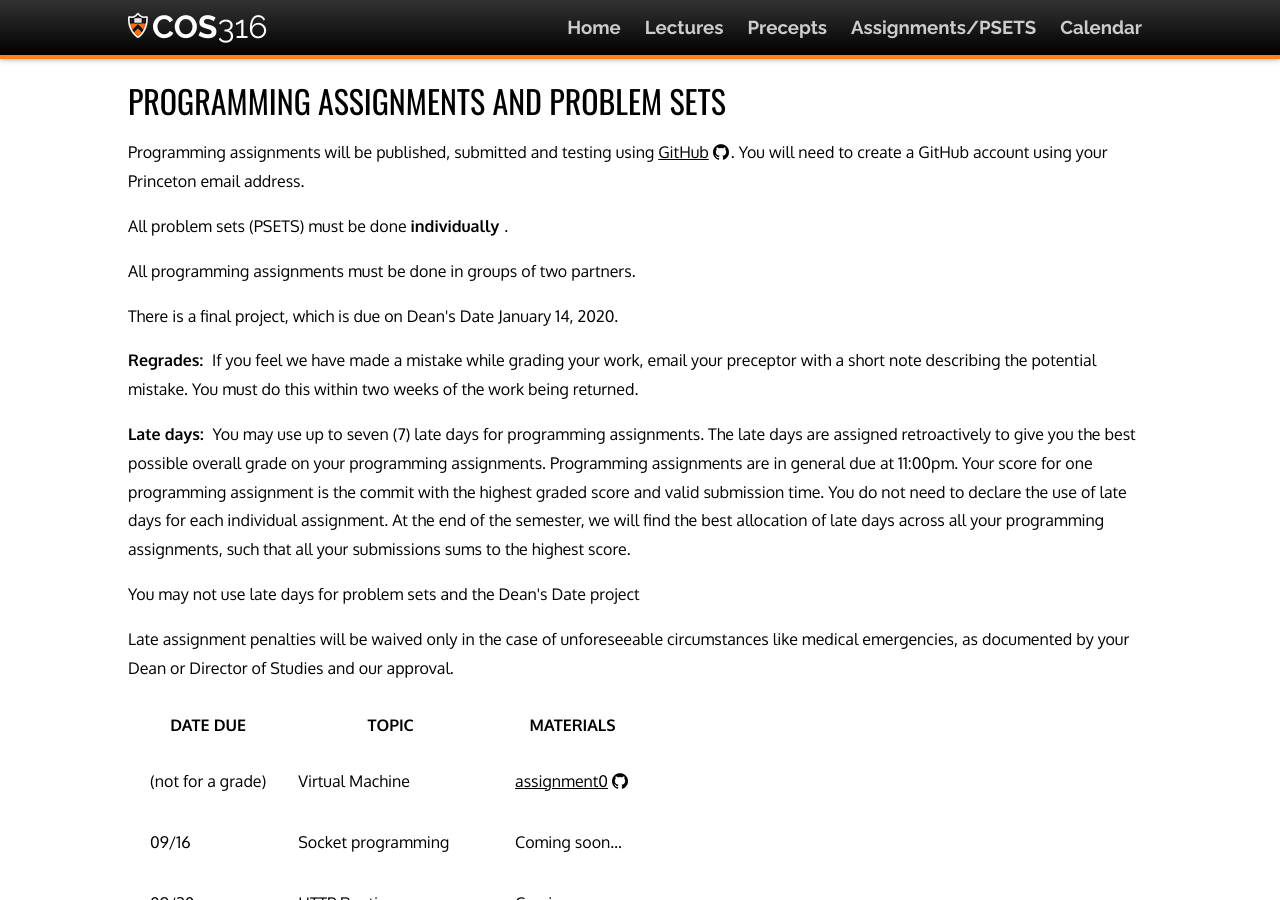
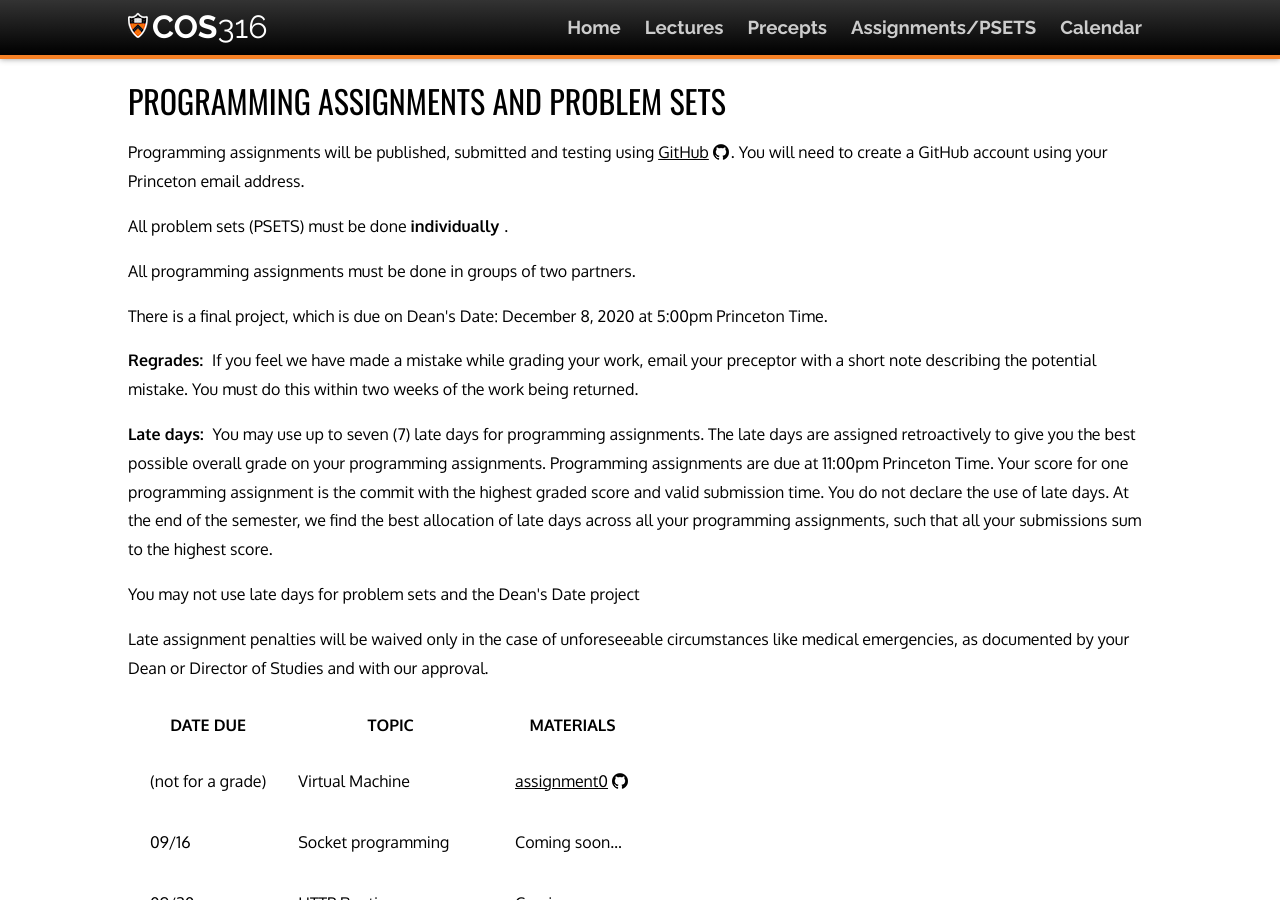
Before and after one commit to cos316/cos316-web, a Jekyll site: the page built from assignments.md, in a window 1280 px wide and 900 px high. Built offline with Jekyll 4.4.1, drawn with Linux system fonts in a browser that asks for light colours; nearby versions of some CDN libraries.

Commit message:
update deans date and some assignment wording

```diff
--- a/assignments.md
+++ b/assignments.md
@@ -11,7 +11,7 @@ All problem sets (PSETS) must be done **individually**.
 
 All programming assignments must be done in groups of two partners.
 
-There is a final project, which is due on Dean\'s Date January 14, 2020.
+There is a final project, which is due on Dean\'s Date: December 8, 2020 at 5:00pm Princeton Time.
 
 **Regrades:** If you feel we have made a mistake while grading your
 work, email your preceptor with a short note describing the potential
@@ -19,19 +19,19 @@ mistake. You must do this within two weeks of the work being returned.
 
 **Late days:** You may use up to seven (7) late days for programming
 assignments. The late days are assigned retroactively to give you the
-best possible overall grade on your programming assignments. Programming
-assignments are in general due at 11:00pm. Your score for one
-programming assignment is the commit with the highest graded score and
-valid submission time. You do not need to declare the use of late days
-for each individual assignment. At the end of the semester, we will find
-the best allocation of late days across all your programming
-assignments, such that all your submissions sums to the highest score.
+best possible overall grade on your programming
+assignments. Programming assignments are due at 11:00pm Princeton
+Time. Your score for one programming assignment is the commit with the
+highest graded score and valid submission time. You do not declare the
+use of late days. At the end of the semester, we find the best
+allocation of late days across all your programming assignments, such
+that all your submissions sum to the highest score.
 
 You may not use late days for problem sets and the Dean\'s Date project
 
 Late assignment penalties will be waived only in the case of
 unforeseeable circumstances like medical emergencies, as documented by
-your Dean or Director of Studies and our approval.
+your Dean or Director of Studies and with our approval.
 
 
 | DATE DUE               |TOPIC                     |MATERIALS
```
